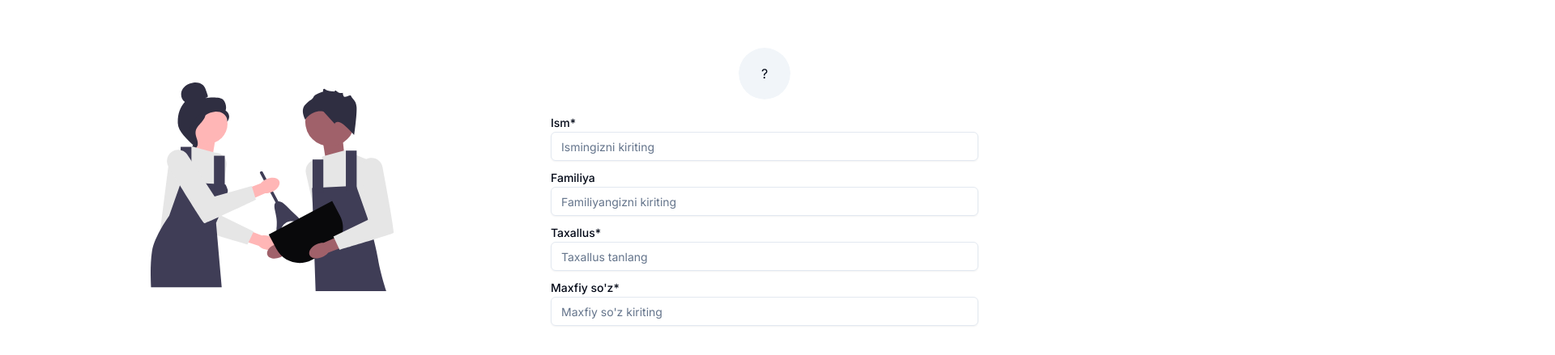
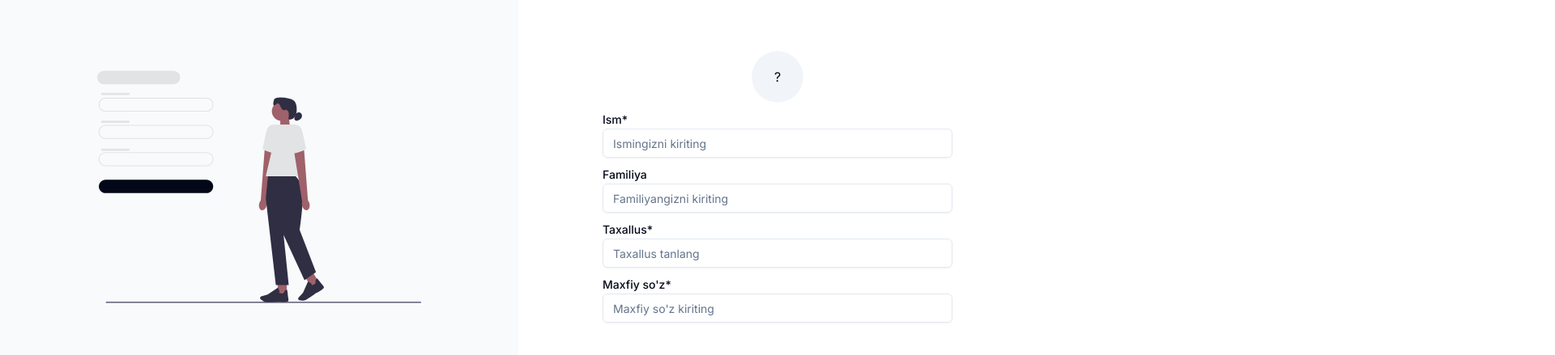
Before and after one commit to Alicoder001/tarkib.uz, a Next.js app: page /register in a window 1280 px wide. Shown: the part 169-608 px from the top of the page at 81% size, 1920 px wide, since content can reach past the window. Built offline with nearby package versions, Linux system fonts and the light colour scheme.

Commit message:
Fix scroll problem

```diff
--- a/src/app/(pages)/(auth)/register/page.jsx
+++ b/src/app/(pages)/(auth)/register/page.jsx
@@ -6,23 +6,29 @@ import AvatarViewer from "@/components/custom/AvatarViewer";
 
 export default function Register() {
   return (
-    <section className="container flex h-full">
-      <div className="hidden w-2/4 items-center justify-center lg:flex">
+    <section className="flex h-full">
+      <div className="hidden w-2/4 items-center justify-center bg-slate-50 lg:flex">
         <Image
+          className="aspect-square"
           src={ImgRegister}
-          width="300"
-          height="300"
+          width="400"
+          height="400"
           alt="Register"
           priority
         />
       </div>
       <div className="flex h-full w-full items-center justify-center lg:w-2/4 lg:px-10">
-        <form className="flex w-full flex-col gap-2">
-          <div className="mx-auto mb-2">
+        <form className="flex w-full flex-col gap-2 px-5 sm:px-10 lg:px-16">
+          <div className="mx-auto">
             <label className="group" htmlFor="avatar">
               <AvatarViewer />
             </label>
-            <Input className="sr-only" id="avatar" type="file" name="avatar" />
+            <Input
+              className="sr-only fixed"
+              id="avatar"
+              type="file"
+              name="avatar"
+            />
           </div>
           <div>
             <Label htmlFor="firstName">Ism*</Label>
@@ -32,6 +38,7 @@ export default function Register() {
               type="text"
               name="firstName"
               requried="true"
+              autoComplete="off"
             />
           </div>
           <div>
@@ -41,6 +48,7 @@ export default function Register() {
               placeholder="Familiyangizni kiriting"
               type="text"
               name="lastName"
+              autoComplete="off"
             />
           </div>
           <div>
@@ -51,6 +59,7 @@ export default function Register() {
               type="text"
               name="nickname"
               requried="true"
+              autoComplete="off"
             />
           </div>
           <div>
@@ -61,6 +70,7 @@ export default function Register() {
               type="password"
               name="password"
               requried="true"
+              autoComplete="off"
             />
           </div>
         </form>
```
Also changed, not shown: public/register.svg.
